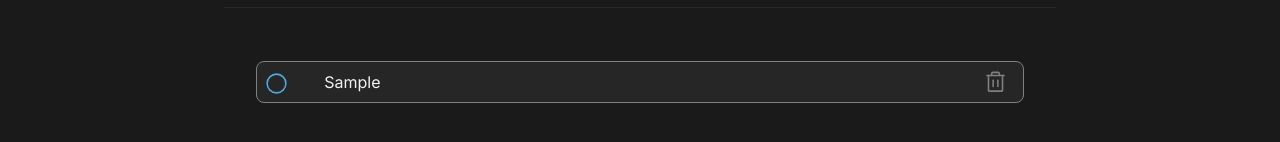
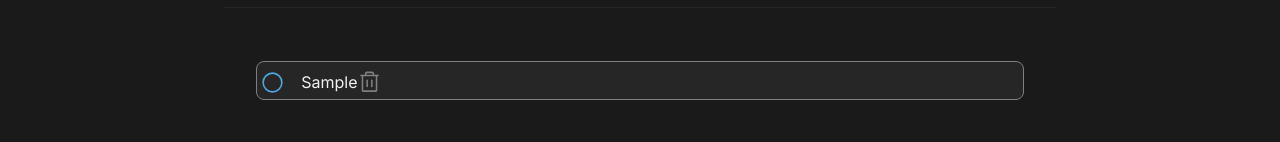
Before and after one commit to VitorAuri/ToDo-List---Desafio, a React (Vite) app: page / in a window 1280 px wide. Both pictures are taken after typing "Sample" into the empty fields and a click on the button "Criar". Shown: the part 304-446 px from the top of the page. Built offline with nearby package versions, Linux system fonts and the light colour scheme.

Commit message:
Add files via upload

```diff
--- a/src/components/components-css/TaskBox.module.css
+++ b/src/components/components-css/TaskBox.module.css
@@ -15,18 +15,14 @@
     color: var(--blue);
     border: none;
     background: transparent;
-    width: 2rem;
-    height: 2rem;
-    margin-right: 2rem;
     margin-left: 0.2rem;
     margin-top: 0.5rem;
 }
 .taskText{
     margin-top: 0.5rem;
+    margin-left: 1rem;
 }
 .trash{
-    position: absolute;
-    right: 0;
     margin-top: 0.5rem;
     margin-right: 1rem;
     cursor: pointer;
@@ -42,3 +38,9 @@
     background: var(--purple-dark);
     border-radius: 100%;
 }
+
+@media (max-width: 280px){
+    .taskBox{
+        padding-right: 12rem;
+    }
+}
--- a/src/components/components-css/TaskList.module.css
+++ b/src/components/components-css/TaskList.module.css
@@ -137,6 +137,7 @@
         position: absolute;
         display: flex;
         justify-content: center;
+        z-index: 3;
     }
     .buttonIcon{
         margin-top: 0.45rem;
```
